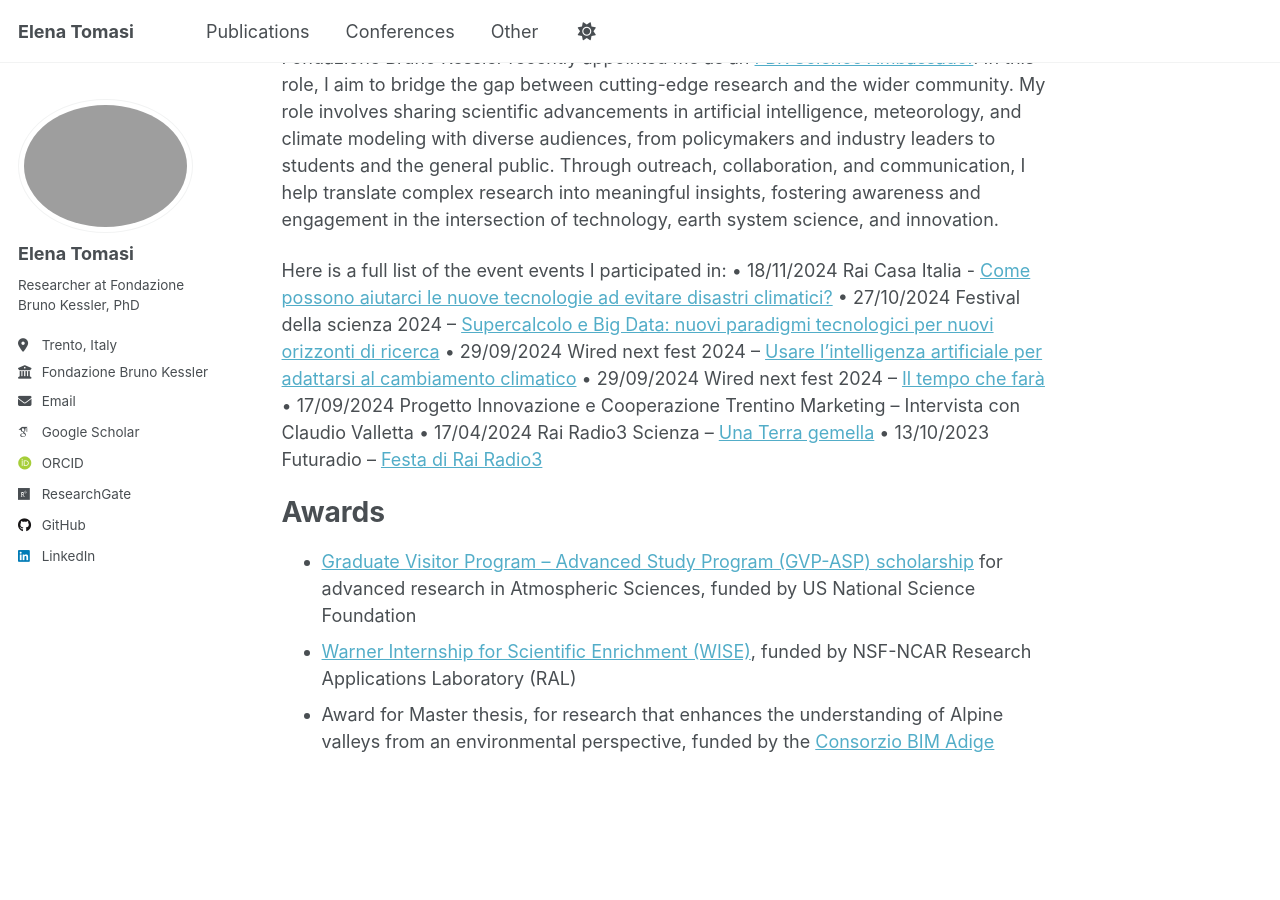
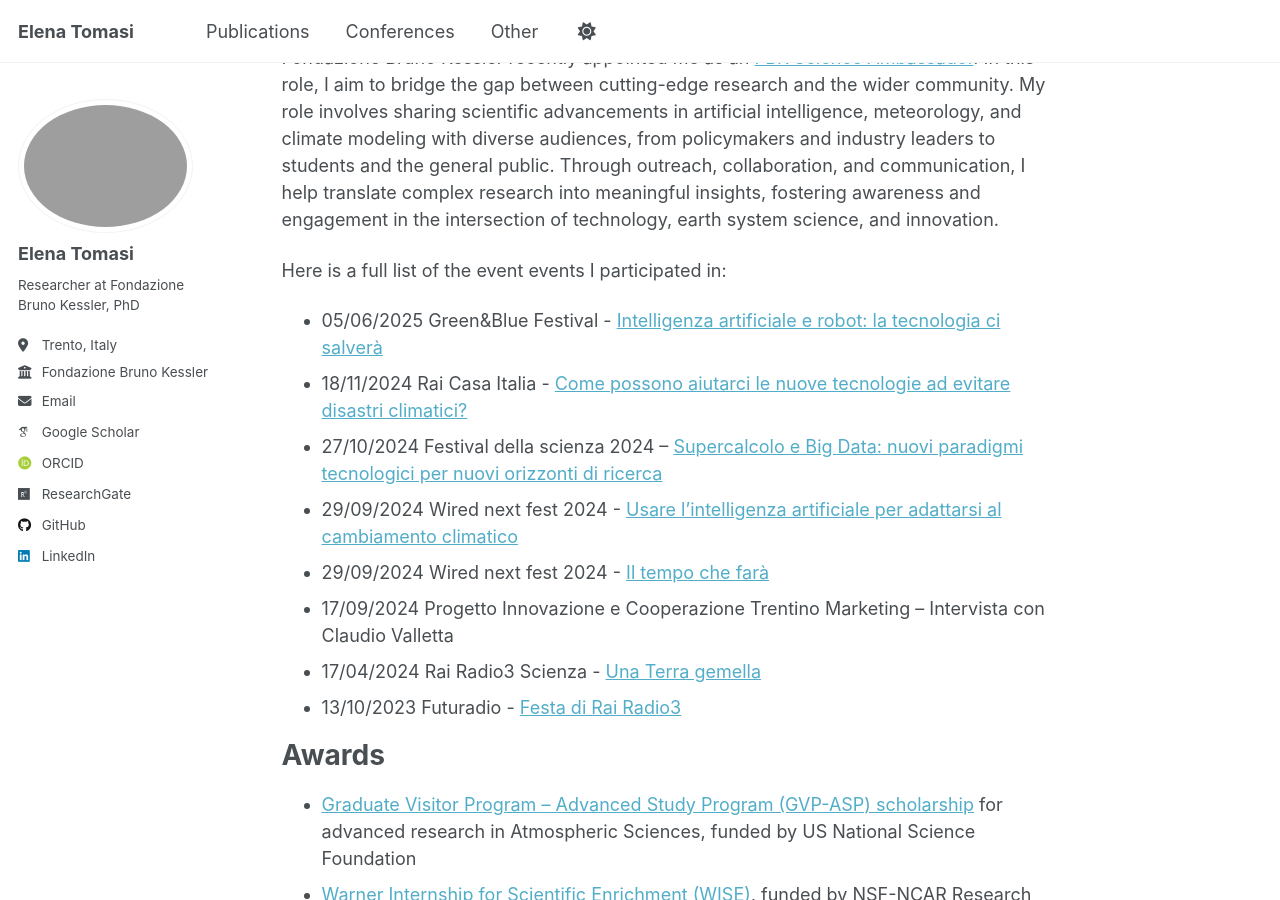
Before and after one commit to elenatomasi/elenatomasi, a Jekyll site: the page built from _pages/other.md, in a window 1280 px wide and 900 px high, scrolled down 486 px. Built offline with Jekyll 4.4.1, drawn with Linux system fonts in a browser that asks for light colours; some web fonts are replaced.

Commit message:
update dilugation events

```diff
--- a/_pages/other.md
+++ b/_pages/other.md
@@ -28,13 +28,14 @@ Divulgation
 Fondazione Bruno Kessler recently appointed me as an [FBK Science Ambassador](https://magazine.fbk.eu/en/news/introducing-fbks-25-future-science-ambassadors/). In this role, I aim to bridge the gap between cutting-edge research and the wider community. My role involves sharing scientific advancements in artificial intelligence, meteorology, and climate modeling with diverse audiences, from policymakers and industry leaders to students and the general public. Through outreach, collaboration, and communication, I help translate complex research into meaningful insights, fostering awareness and engagement in the intersection of technology, earth system science, and innovation.
 
 Here is a full list of the event events I participated in:
-    • 18/11/2024 Rai Casa Italia - [Come possono aiutarci le nuove tecnologie ad evitare disastri climatici?](https://www.raiplay.it/video/2024/11/Casa-Italia-del-18112024-0ad10fb1-b4e0-4a22-bd8f-e5c2d8e20ac8.html)
-    • 27/10/2024 Festival della scienza 2024 – [Supercalcolo e Big Data: nuovi paradigmi tecnologici per nuovi orizzonti di ricerca](https://www.supercomputing-icsc.it/2024/10/23/icsc-al-festival-della-scienza-di-genova-2024/)
-    • 29/09/2024 Wired next fest 2024 – [Usare l'intelligenza artificiale per adattarsi al cambiamento climatico](https://www.wired.it/article/intelligenza-artificiale-cambiamento-climatico-grande-giove/)
-    • 29/09/2024 Wired next fest 2024 – [Il tempo che farà](https://www.wired.it/video/watch/le-interviste-del-wired-next-fest-trentino-2024-al-wired-next-fest-trentino-2024-il-tempo-che-verra-tra-meteorologia-e-dati)
-    • 17/09/2024 Progetto Innovazione e Cooperazione Trentino Marketing – Intervista con Claudio Valletta
-    • 17/04/2024 Rai Radio3 Scienza – [Una Terra gemella](https://www.raiplaysound.it/audio/2024/06/Radio3-Scienza-del-17062024-46c4115b-1b3f-4bfa-aa31-a6156e306004.html)
-    • 13/10/2023 Futuradio – [Festa di Rai Radio3](https://www.raiplaysound.it/audio/2023/10/Futuradio---La-festa-di-Rai-Radio-3-a-Bolzano-del-13102023-df509da9-bdc1-44ed-9df7-541a9a526c5a.html)
+- 05/06/2025 Green&Blue Festival - [Intelligenza artificiale e robot: la tecnologia ci salverà](https://www.repubblica.it/green-and-blue/dossier/festival-greenandblue-2025/2025/06/05/video/gb_festival_garabini_e_tomasi_la_tecnologia_ci_salvera-424650658/)
+- 18/11/2024 Rai Casa Italia - [Come possono aiutarci le nuove tecnologie ad evitare disastri climatici?](https://www.raiplay.it/video/2024/11/Casa-Italia-del-18112024-0ad10fb1-b4e0-4a22-bd8f-e5c2d8e20ac8.html)
+- 27/10/2024 Festival della scienza 2024 – [Supercalcolo e Big Data: nuovi paradigmi tecnologici per nuovi orizzonti di ricerca](https://www.supercomputing-icsc.it/2024/10/23/icsc-al-festival-della-scienza-di-genova-2024/)
+- 29/09/2024 Wired next fest 2024 - [Usare l'intelligenza artificiale per adattarsi al cambiamento climatico](https://www.wired.it/article/intelligenza-artificiale-cambiamento-climatico-grande-giove/)
+- 29/09/2024 Wired next fest 2024 - [Il tempo che farà](https://www.wired.it/video/watch/le-interviste-del-wired-next-fest-trentino-2024-al-wired-next-fest-trentino-2024-il-tempo-che-verra-tra-meteorologia-e-dati)
+- 17/09/2024 Progetto Innovazione e Cooperazione Trentino Marketing – Intervista con Claudio Valletta
+- 17/04/2024 Rai Radio3 Scienza - [Una Terra gemella](https://www.raiplaysound.it/audio/2024/06/Radio3-Scienza-del-17062024-46c4115b-1b3f-4bfa-aa31-a6156e306004.html)
+- 13/10/2023 Futuradio - [Festa di Rai Radio3](https://www.raiplaysound.it/audio/2023/10/Futuradio---La-festa-di-Rai-Radio-3-a-Bolzano-del-13102023-df509da9-bdc1-44ed-9df7-541a9a526c5a.html)
 
 
 
```
